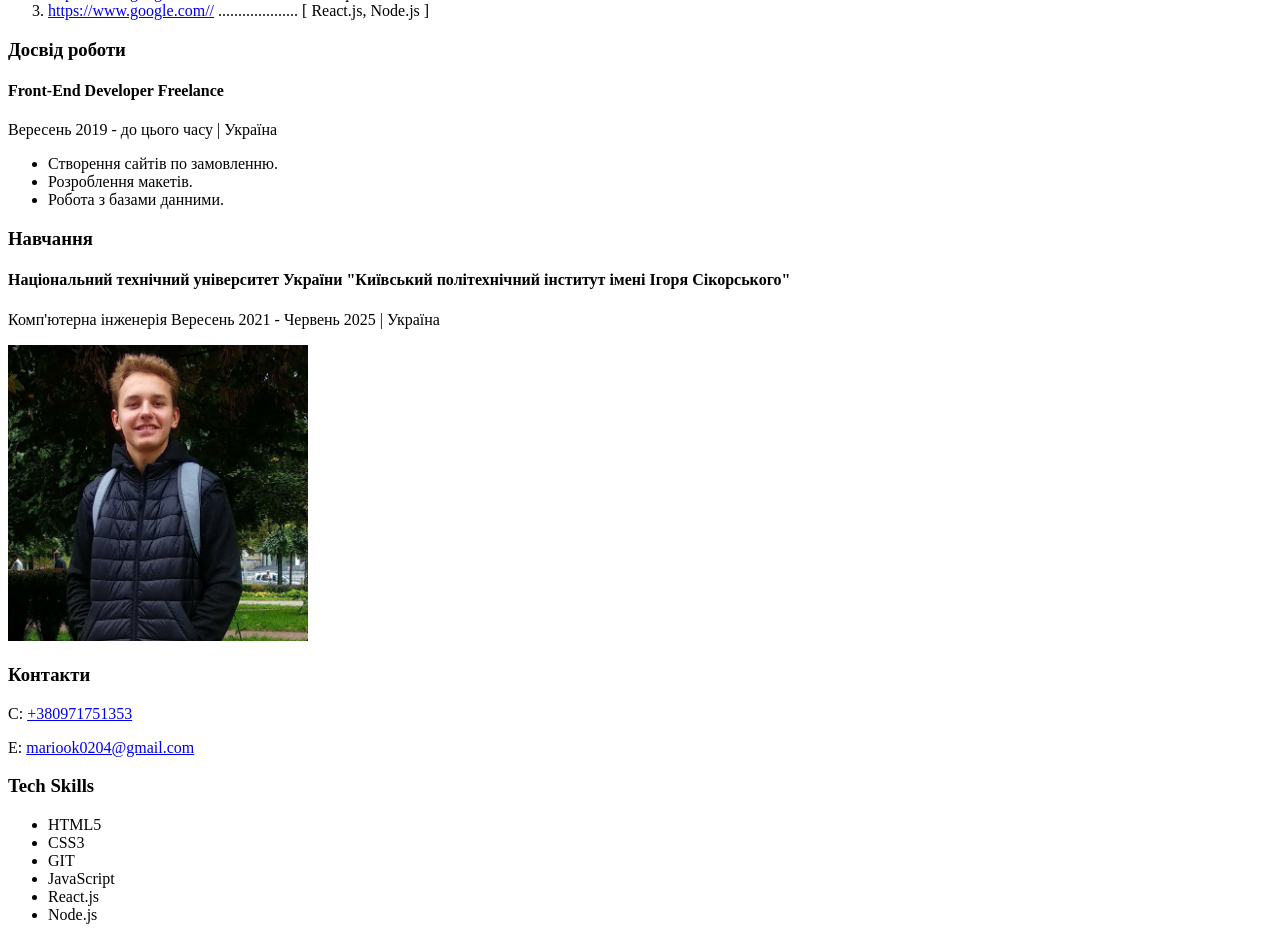
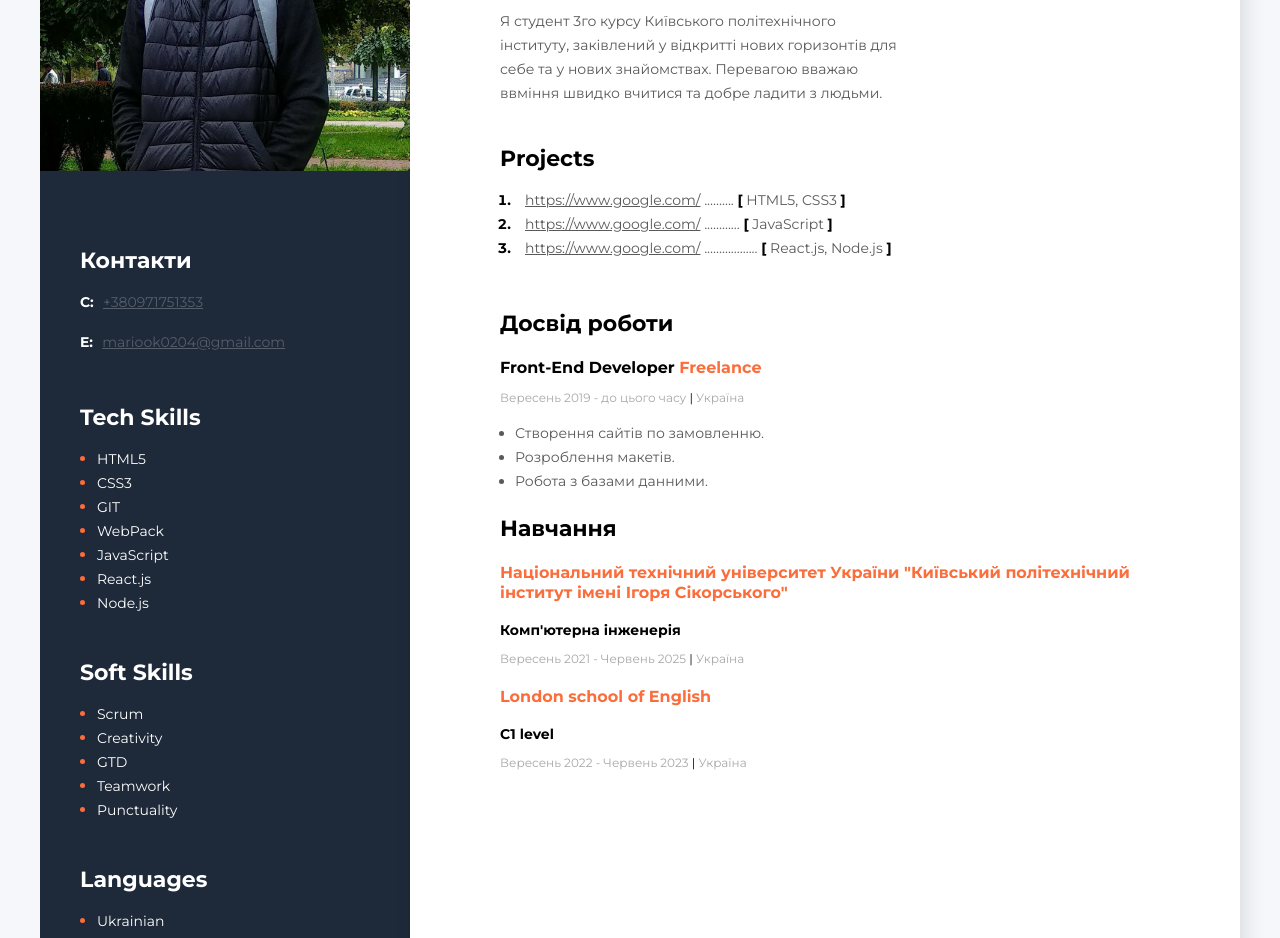
Before and after one commit to MarioKarv/WEBresume, a plain HTML site: page index.html in a window 1280 px wide. Shown: the part 243-1181 px from the top of the page. Drawn offline with Linux system fonts and the light colour scheme.

Commit message:
finished resume

```diff
--- a/index.html
+++ b/index.html
@@ -1,142 +1,134 @@
 <!DOCTYPE html>
 <html lang="en">
 <head>
-    <meta charset="UTF-8" />
-    <meta name="viewport" content="width=device-width, initial-scale=1.0" />
-    <title>Document</title>
+    <meta charset="UTF-8">
+    <meta http-equiv="X-UA-Compatible" content="IE=edge">
+    <meta name="viewport" content="width=device-width, initial-scale=1.0">
+    <link rel="preconnect" href="https://fonts.googleapis.com">
+    <link rel="preconnect" href="https://fonts.gstatic.com" crossorigin>
+    <link href="https://fonts.googleapis.com/css2?family=Montserrat:wght@400;700&display=swap" rel="stylesheet">
+    <link rel="stylesheet" href="styles/styles.css">
+    <title>resume</title>
 </head>
 <body>
-    <!DOCTYPE html>
-    <html lang="en">
-      <head>
-        <meta charset="UTF-8" />
-        <meta http-equiv="X-UA-Compatible" content="IE=edge" />
-        <meta name="viewport" content="width=device-width, initial-scale=1.0" />
-
-        <title>Моє резюме</title>
-      </head>
-
-      <body>
-        <!-- Wrapper -->
-
-        <div>
-          <!-- main content -->
-          <section>
-            <!-- <div> -->
-
-            <!-- About me -->
-
-            <div>
-              <h2>Front-End Developer</h2>
-              <h1>Мар'ян Кравець</h1>
-
-              <p>
-                Я студент 3го курсу Київського політехнічного інституту,
+<!--Main-->
+<div class="main">
+    <!--Content(Main)-->
+    <div class="main-content">
+        <!--about user-->
+        <div class="about">
+            <h2 class="about-position">Front-End Developer</h2>
+            <h1 class="about-name">Мар'ян Кравець</h1>
+            <p class="about-description">Я студент 3го курсу Київського політехнічного інституту,
                 заківлений у відкритті нових горизонтів для себе та у нових
                 знайомствах. Перевагою вважаю ввміння швидко вчитися та добре
                 ладити з людьми.
             </p>
         </div>
-
-            <!-- My project -->
-            <div>
-              <h3>Проєкти</h3>
-
-              <ol>
-                <li>
-                  <a href=" https://www.google.com/">https://www.google.com/</a>
-                  ........................ [ HTML5, CSS3 ]
+        <!--Projects-->
+        <div class="projects">
+            <h3 class="title">
+                Projects
+            </h3>
+            <ol class="projects-list">
+                <li class="project-item">
+                    <span class="project"><a href="https://resplendent-parfait-4fc7c2.netlify.app/" class="project-link">https://www.google.com/</a>
+                        ..........
+                        <span class="project-bracket">[</span> HTML5, CSS3 <span class="project-bracket">]</span></span>
                 </li>
-                <li>
-                  <a href="https://www.google.com/">https://www.google.com/</a>
-                  .................[ JavaScript ]
+                <li class="project-item">
+                    <span class="project"><a href="https://cryptohub.goit.global/" class="project-link">https://www.google.com/</a>
+                        ............
+                        <span class="project-bracket">[</span> JavaScript <span class="project-bracket">]</span></span>
                 </li>
-                <li>
-                  <a href="https://www.google.com/">https://www.google.com//</a>
-                  .................... [ React.js, Node.js ]
+                <li class="project-item">
+                    <span class="project"><a href="https://kidslike.goit.global/" class="project-link">https://www.google.com/</a>
+                        ..................
+                        <span class="project-bracket">[</span> React.js, Node.js <span class="project-bracket">]</span></span>
                 </li>
             </ol>
         </div>
-            <!-- Work experience -->
+        <!--Work-->
+        <div class="work">
+            <h3 class="title">Досвід роботи</h3>
+            <!--Company 1-->
             <div>
-              <h3>Досвід роботи</h3>
-
-              <!-- Company -->
+                <h4 class="work-position">Front-End Developer <span class="organization">Freelance</span></h4>
+                <p class="period">Вересень 2019 - до цього часу     <span class="line">|</span>   Україна</p>
+                <ul class="work-list">
+                    <li class="work-list-item">Створення сайтів по замовленню.</li>
+                    <li class="work-list-item">Розроблення макетів.</li>
+                    <li class="work-list-item">Робота з базами данними.</li>
+                </ul>
+            </div>
+        </div>
+        <!--Education-->
+        <div class="education">
+            <h3 class="title-education">Навчання</h3>
+            <h4 class="university">Національний технічний університет України "Київський
+                політехнічний інститут імені Ігоря Сікорського"</h4>
+            <h4 class="specialty">Комп'ютерна інженерія</h4>
+            <p class="period">Вересень 2021 - Червень 2025   <span class="line">|</span>   Україна</p>
+        </div>
+        <div class="education">
+            <h4 class="university">London school of English</h4>
+            <h4 class="specialty">C1 level</h4>
+            <p class="period">Вересень 2022 - Червень 2023   <span class="line">|</span>   Україна</p>
+        </div>
+    </div>
+    <!--Sidebar(бокова частина)-->
+    <aside class="sidebar">
+        <img src="./photo.jpg" alt="user photo" class="photo">
+        <!--Contacts-->
+        <div class="contacts">
+            <h3 class="sidebar-title">Контакти</h3>
             <div>
-                <h4>Front-End Developer Freelance</h4>
-
-                <p>Вересень 2019 - до цього часу | Україна</p>
-
-                <ul>
-                  <li>
-                    Створення сайтів по замовленню.
-                  </li>
-                  <li>
-                    Розроблення макетів.
-                  </li>
-                  <li>Робота з базами данними.</li>
+                <p>
+                    <span class="contact-type">C:</span>
+                     <a href="tel:+380971751353" class="contact-link">+380971751353</a>
+                </p>
+                <p>
+                    <span class="contact-type">E:</span>
+                     <a href="mailto:mariook0204@gmail.com" class="contact-link">mariook0204@gmail.com</a>
+                </p>
+            </div>
+        </div>
+        <!--Tech Skills-->
+        <div class="tech-skills">
+            <h3 class="sidebar-title">Tech Skills</h3>
+            <ul class="tech-skills-list">
+                <li class="tech-skills-item"> <span class="tech-skills-text">HTML5</span></li>
+                <li class="tech-skills-item"> <span class="tech-skills-text">CSS3</span></li>
+                <li class="tech-skills-item"> <span class="tech-skills-text">GIT</span></li>
+                <li class="tech-skills-item"> <span class="tech-skills-text">WebPack</span></li>
+                <li class="tech-skills-item"> <span class="tech-skills-text">JavaScript</span></li>
+                <li class="tech-skills-item"> <span class="tech-skills-text">React.js</span></li>
+                <li class="tech-skills-item"> <span class="tech-skills-text">Node.js</span></li>
+            </ul>
+        </div>
+        <!--Soft Skills-->
+        <div class="soft-skills">
+            <h3 class="sidebar-title">Soft Skills</h3>
+            <ul class="soft-skills-list">
+                <li class="soft-skills-item"><span class="soft-skills-text">Scrum</span></li>
+                <li class="soft-skills-item"><span class="soft-skills-text">Creativity</span></li>
+                <li class="soft-skills-item"><span class="soft-skills-text">GTD</span></li>
+                <li class="soft-skills-item"><span class="soft-skills-text">Teamwork</span></li>
+                <li class="soft-skills-item"><span class="soft-skills-text">Punctuality</span></li>
+            </ul>
+        </div>
+        <!-- Languages -->
+        <div class="languages">
+            <h3 class="sidebar-title">Languages</h3>
+            <ul class="languages-list">
+                <li class="languages-item"><span class="languages-text">Ukrainian</span></li>
+                <li class="languages-item"><span class="languages-text">Russian</span></li>
+                <li class="languages-item"><span class="languages-text">English (C1 level)</span></li>
             </ul>
         </div>
 
-            <!-- Education -->
-            <div>
-              <h3>Навчання</h3>
-
-              <h4>
-                Національний технічний університет України "Київський
-                політехнічний інститут імені Ігоря Сікорського"
-              </h4>
-              <p>
-                Комп'ютерна інженерія
-                Вересень 2021 - Червень 2025 | Україна
-              </p>
+    </aside>
 </div>
 
-            <!-- </div> -->
-          </section>
-
-          <!-- Sidebar -->
-          <aside>
-            <img src="./photo.jpg" alt="My foto" width="300px" />
-
-            <!-- Contacts -->
-            <div>
-              <h3>Контакти</h3>
-
-              <p>C: <a href="tel:+380971751353">+380971751353 </a></p>
-              <p>
-                E:
-                <a href="mailto:mariook0204@gmail.com"> mariook0204@gmail.com </a>
-              </p>
-            </div>
-
-            <!-- Tech Skils -->
-            <div>
-              <h3>Tech Skills</h3>
-              <ul>
-                <li>HTML5</li>
-                <li>CSS3</li>
-                <li>GIT</li>
-                <li>JavaScript</li>
-                <li>React.js</li>
-                <li>Node.js</li>
-              </ul>
-            </div>
-
-            <!-- Soft Skils -->
-
-            <div>
-              <h3>Soft Skills</h3>
-              <ul>
-                <li>Hard-working</li>
-                <li>Critical thinking</li>
-                <li>Cooperative</li>
-                <li>Strong adaptation</li>
-              </ul>
-            </div>
-          </aside>
-        </div>
 </body>
 </html>
-  </body>
-</html>
--- /dev/null
+++ b/styles/styles.css
@@ -0,0 +1,305 @@
+body{
+    font-family: 'Montserrat', sans-serif;
+    background-color: #f5f7fa;
+}
+
+/* Main styles */
+
+.main{
+    display: flex;
+    flex-direction: row-reverse;
+    width: 1200px;
+    height: 1600px;
+    left: 40px;
+    top: 40px;
+    margin: 0 auto;
+}
+
+.main-content{
+    background-color: #fff;
+    box-shadow: 6px 6px 20px rgba(0, 0, 0, 0.1);
+    padding: 105px 90px;
+}
+/* about styles */
+
+.about{
+    margin-bottom: 40px;
+}
+
+.about-position{
+    font-style: normal;
+    font-weight: 700;
+    font-size: 14px;
+    line-height: 17px;
+    color: #000000;
+    margin-bottom: 20px;
+}
+
+.about-name{
+    font-style: normal;
+    font-weight: 700;
+    font-size: 45px;
+    line-height: 55px;
+    color: #000000;
+    margin-bottom: 25px;
+}
+
+.about-description{
+    font-style: normal;
+    font-weight: 400;
+    font-size: 14px;
+    line-height: 24px;
+    color: #595959;
+    width: 400px;
+}
+
+/* project styles */
+
+
+.projects{
+    margin-bottom: 50px;
+}
+
+.title{
+    font-style: normal;
+    font-weight: 700;
+    font-size: 22px;
+    line-height: 27px;
+    color: #000000;
+    margin-bottom: 10px;
+}
+
+.projects-list{
+    padding: 0;
+    margin-left: 15px;
+}
+
+.project-item{
+    font-style: normal;
+    font-weight: 700;
+    font-size: 14px;
+    line-height: 24px;
+    color: #000000;
+}
+
+.project,
+.project-link{
+    font-style: normal;
+    font-weight: 400;
+    font-size: 14px;
+    line-height: 24px;
+    color: #595959;
+}
+
+.project-link{
+    margin-left: 10px;
+}
+
+
+.project-bracket{
+    font-style: normal;
+    font-weight: 700;
+    font-size: 14px;
+    line-height: 24px;
+    color: #000000;
+}
+/* work styles */
+
+.work{
+
+}
+
+.work-position{
+    font-style: normal;
+    font-weight: 700;
+    font-size: 16px;
+    line-height: 20px;
+    color: #000000;
+    margin-bottom: 10px;
+}
+
+.organization,
+.university{
+    font-style: normal;
+    font-weight: 700;
+    font-size: 16px;
+    line-height: 20px;
+    color: #FB6D3A;
+}
+
+.period{
+    font-style: normal;
+    font-weight: 400;
+    font-size: 12px;
+    line-height: 15px;
+    color: #A8A8A8;
+    margin-bottom: 10px;
+}
+
+.line{
+    font-style: normal;
+    font-weight: 500;
+    font-size: 12px;
+    line-height: 15px;
+    color: #000000;
+}
+
+.work-list{
+    padding: 0;
+    margin-left: 15px;
+}
+
+.work-list-item{
+    font-style: normal;
+    font-weight: 400;
+    font-size: 14px;
+    line-height: 24px;
+    color: #595959;
+}
+/* Education styles */
+
+.education{
+
+}
+
+.title-education{
+    font-style: normal;
+    font-weight: 700;
+    font-size: 22px;
+    line-height: 27px;
+    color: #000000;
+    margin-bottom: 12px;
+}
+
+.university{
+    margin-bottom: 12px;
+}
+
+.specialty{
+    font-style: normal;
+    font-weight: 700;
+    font-size: 14px;
+    line-height: 17px;
+    color: #000000;
+    margin-bottom: 12px;
+}
+/* Sidebar styles */
+
+.sidebar{
+    background-color: #1e2939;
+    padding-top: 40px;
+    width: 370px;
+}
+
+/* Photo */
+
+.photo{
+    width: 370px;
+    margin-bottom: 50px;
+}
+
+.contacts{
+    margin-left: 40px;
+}
+
+.tech-skills{
+    margin-left: 40px;
+    margin-bottom: 44px;
+}
+
+.soft-skills{
+    margin-left: 40px;
+    margin-bottom: 44px;
+}
+
+.contacts{
+    margin-bottom: 50px;
+}
+
+.sidebar-title{
+    color: #ffffff;
+    font-style: normal;
+    font-weight: bold;
+    font-size: 22px;
+    line-height: 27px;
+    margin-bottom: 10px;
+
+}
+
+.contact-type{
+    font-style: normal;
+    font-weight: 700;
+    font-size: 14px;
+    line-height: 24px;
+    color: #FFFFFF;
+    margin-right: 5px;
+}
+
+.contact-link{
+    font-style: normal;
+    font-weight: 400;
+    font-size: 14px;
+    line-height: 24px;
+    color: #565e6a;
+}
+
+.tech-skills-list{
+    color: #fff;
+    padding: 0;
+    margin-left: 17px;
+}
+
+.tech-skills-item{
+    color: #fb6d3a;
+}
+
+.tech-skills-text{
+    color: #fff;
+    font-style: normal;
+    font-weight: 400;
+    font-size: 14px;
+    line-height: 24px;
+}
+
+.soft-skills-list{
+    color: #fff;
+    padding: 0;
+    margin-left: 17px;
+}
+
+.soft-skills-item{
+    color: #fb6d3a;
+}
+
+.soft-skills-text{
+    color: #fff;
+    font-style: normal;
+    font-weight: 400;
+    font-size: 14px;
+    line-height: 24px;
+}
+
+/* languages */
+
+.languages{
+    margin-left: 40px;
+}
+
+
+.languages-list{
+    color: #fff;
+    padding: 0;
+    margin-left: 17px;
+}
+
+.languages-item{
+    color: #fb6d3a;
+}
+
+.languages-text{
+    color: #fff;
+    font-style: normal;
+    font-weight: 400;
+    font-size: 14px;
+    line-height: 24px;
+}
```
Lines whose indentation alone changed are shown as unchanged.
